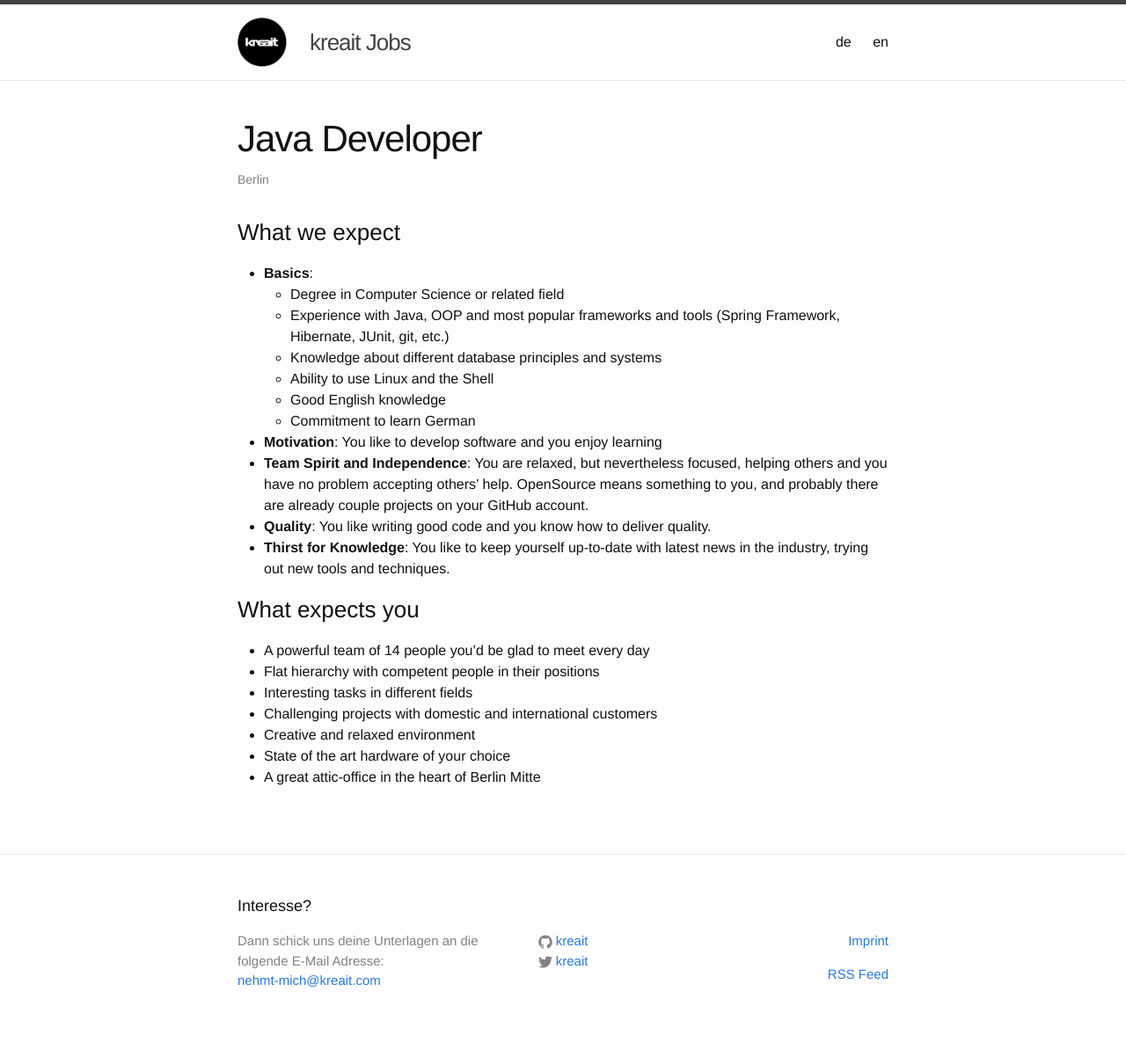
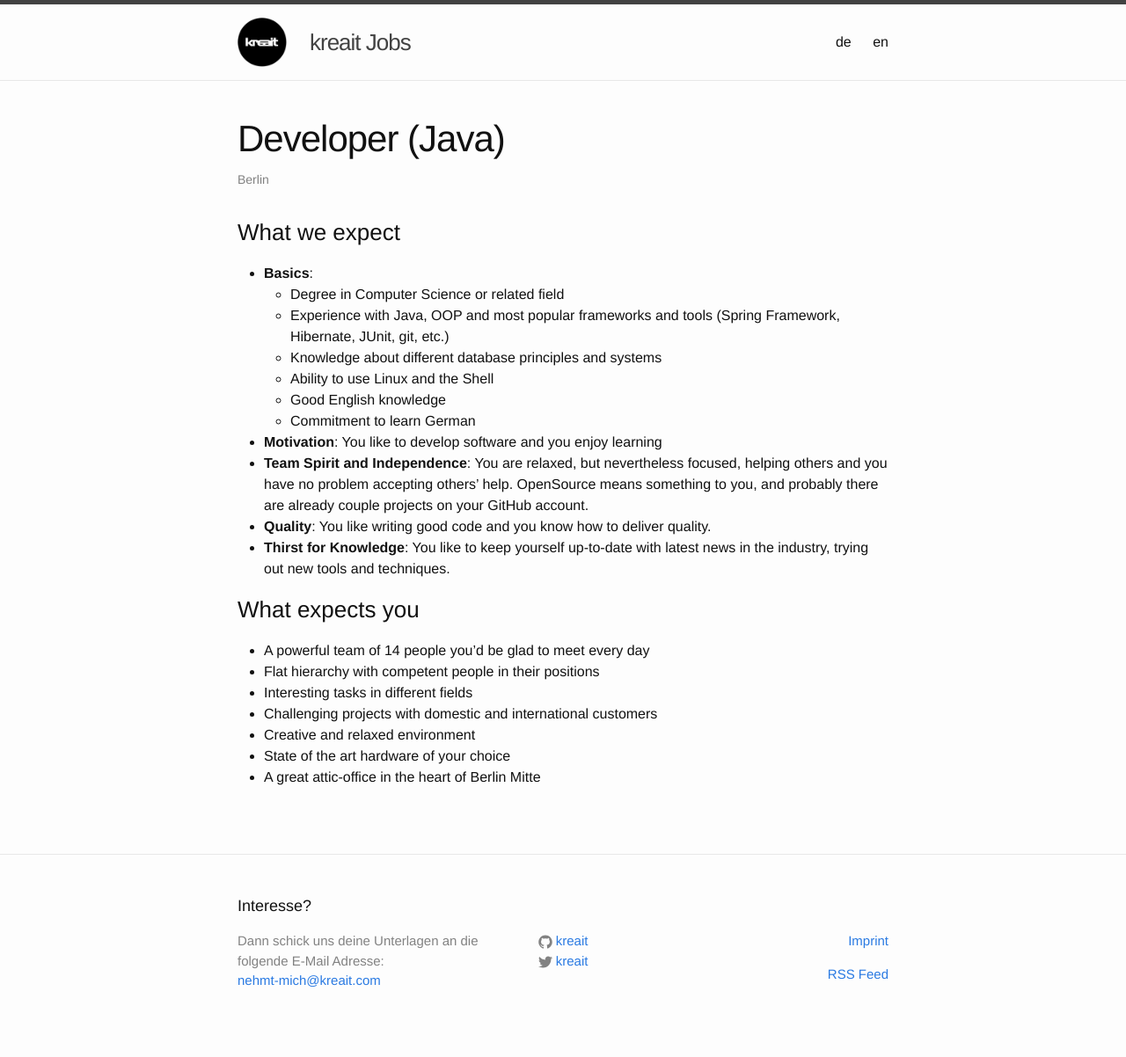
Before and after one commit to dyanakiev/jobs.kreait.com, a Jekyll site: the page built from _posts/en/2015-05-10-java-developer.md, in a window 1280 px wide. Shown: the whole page at 88% size. Built offline with Jekyll 4.4.1, drawn with Linux system fonts in a browser that asks for light colours.

```diff
--- a/_posts/en/2015-05-10-java-developer.md
+++ b/_posts/en/2015-05-10-java-developer.md
@@ -1,6 +1,6 @@
 ---
 layout:   post
-title:    Java Developer
+title:    Developer (Java)
 name:     java-developer
 date:     2015-05-10 16:10:18
 location: Berlin
```
